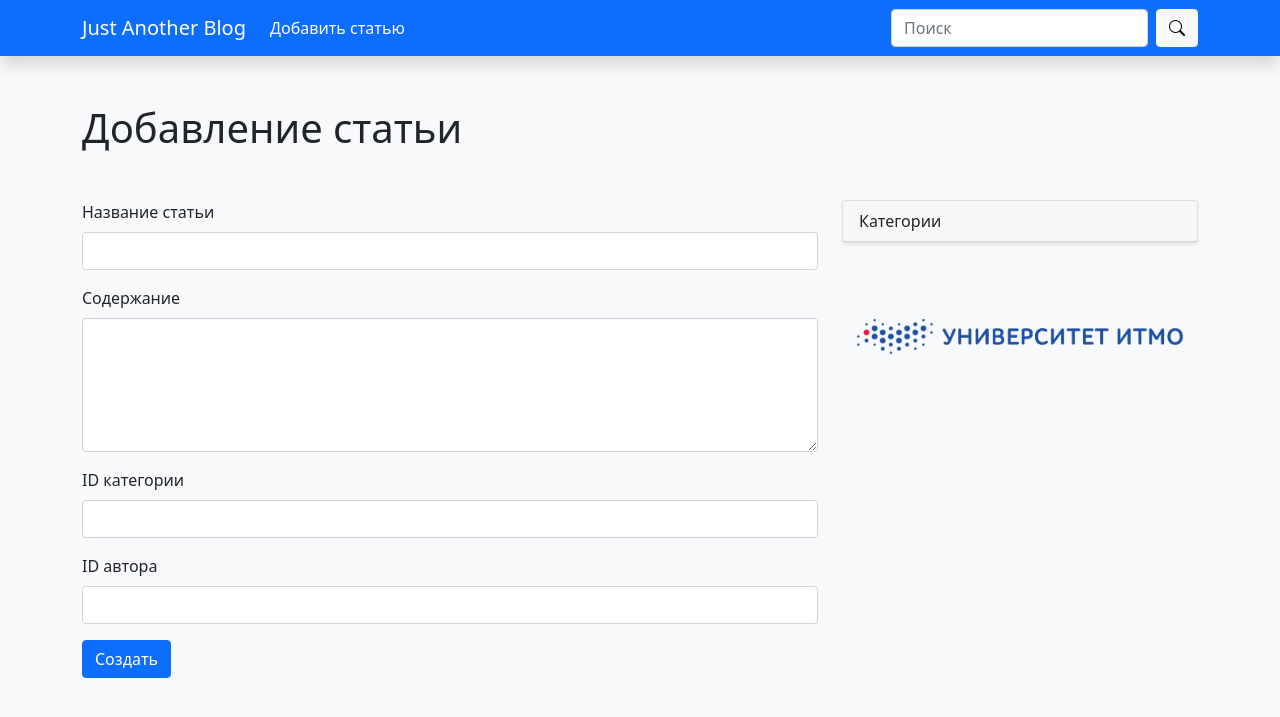
After one commit to BakasaRus/AIP-Blog, a Flask app: page /articles/new in a window 1280 px wide. The commit adds this page. Shown: the top 717 px of the page. Run offline with Flask 2, Linux system fonts and the light colour scheme; data that the repository does not hold is empty; some libraries are stand-ins or nearby versions.

Commit message:
Add form for article creation

```diff
--- a/app.py
+++ b/app.py
@@ -13,6 +13,23 @@ migrate = Migrate(app, db)
 @app.route('/')
 def homepage():
     return render_template('index.html', header='Последние статьи', articles=Article.query.all())
+
+
+@app.route('/articles/new', methods=['GET', 'POST'])
+def create_article():
+    if request.method == 'POST':
+        title = request.form['title']
+        body = request.form['body']
+        category_id = request.form['category_id']
+        author_id = request.form['author_id']
+
+        article = Article(title=title, body=body, category_id=category_id, author_id=author_id)
+        db.session.add(article)
+        db.session.commit()
+
+        return redirect(url_for('homepage'))
+
+    return render_template('new_article.html')
 
 
 @app.route('/articles/<int:article_id>')
--- a/templates/navbar.html
+++ b/templates/navbar.html
@@ -8,7 +8,7 @@
         <div class="collapse navbar-collapse justify-content-between" id="navbarNav">
             <ul class="navbar-nav">
                 <li class="nav-item">
-                    <a class="nav-link active" aria-current="page" href="#">Добавить статью</a>
+                    <a class="nav-link active" aria-current="page" href="{{ url_for('create_article') }}">Добавить статью</a>
                 </li>
             </ul>
             <form class="d-flex" action="{{ url_for('search') }}">
--- /dev/null
+++ b/templates/new_article.html
@@ -0,0 +1,28 @@
+{% extends 'base.html' %}
+{% block title %}
+    Добавление статьи
+{% endblock %}
+{% block header %}
+    Добавление статьи
+{% endblock %}
+{% block content %}
+    <form action="{{ url_for('create_article') }}" method="POST">
+        <div class="mb-3">
+            <label for="title" class="form-label">Название статьи</label>
+            <input type="text" class="form-control" id="title" name="title">
+        </div>
+        <div class="mb-3">
+            <label for="body" class="form-label">Содержание</label>
+            <textarea class="form-control" id="body" name="body" rows="5"></textarea>
+        </div>
+        <div class="mb-3">
+            <label for="category_id" class="form-label">ID категории</label>
+            <input type="number" class="form-control" id="category_id" name="category_id">
+        </div>
+        <div class="mb-3">
+            <label for="author_id" class="form-label">ID автора</label>
+            <input type="number" class="form-control" id="author_id" name="author_id">
+        </div>
+        <button type="submit" class="btn btn-primary">Создать</button>
+    </form>
+{% endblock %}
```
